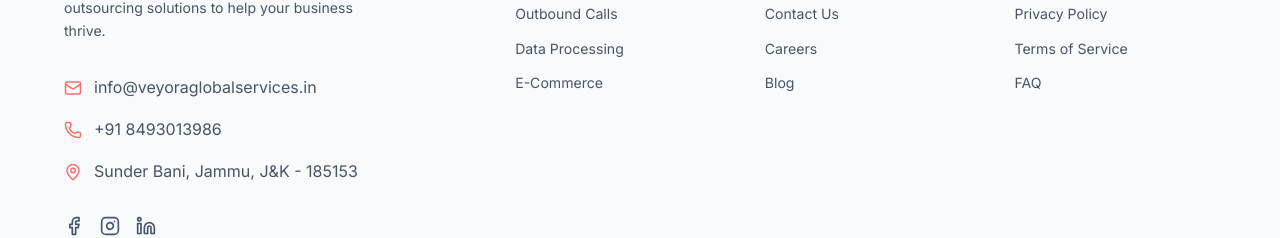
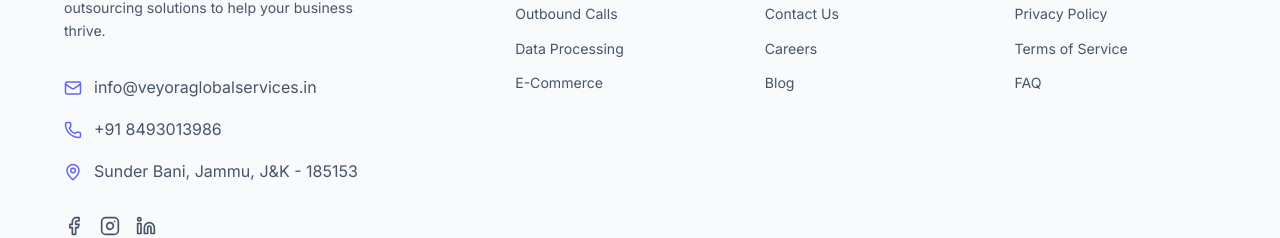
Before and after one commit to Vishnu9106/veyora-global-services, a React (Vite) app: page /contact in a window 1280 px wide. Shown: the part 1402-1640 px from the top of the page. Built offline with nearby package versions, Linux system fonts and the light colour scheme.

Commit message:
Update footer icon colors to brand primary

```diff
--- a/src/components/Footer.jsx
+++ b/src/components/Footer.jsx
@@ -38,15 +38,15 @@ export default function Footer() {
 
             <div className="footer-contact-info" style={{ display: 'flex', flexDirection: 'column', gap: '1rem', marginBottom: '2rem' }}>
               <div style={{ display: 'flex', alignItems: 'center', gap: '0.75rem', color: 'var(--text-secondary)' }}>
-                <Mail size={18} color="#f87171" />
+                <Mail size={18} color="#6366f1" />
                 <span>info@veyoraglobalservices.in</span>
               </div>
               <div style={{ display: 'flex', alignItems: 'center', gap: '0.75rem', color: 'var(--text-secondary)' }}>
-                <Phone size={18} color="#f87171" />
+                <Phone size={18} color="#6366f1" />
                 <span>+91 8493013986</span>
               </div>
               <div style={{ display: 'flex', alignItems: 'flex-start', gap: '0.75rem', color: 'var(--text-secondary)' }}>
-                <MapPin size={18} color="#f87171" style={{ flexShrink: 0, marginTop: '4px' }} />
+                <MapPin size={18} color="#6366f1" style={{ flexShrink: 0, marginTop: '4px' }} />
                 <span>Sunder Bani, Jammu, J&K - 185153</span>
               </div>
             </div>
```
